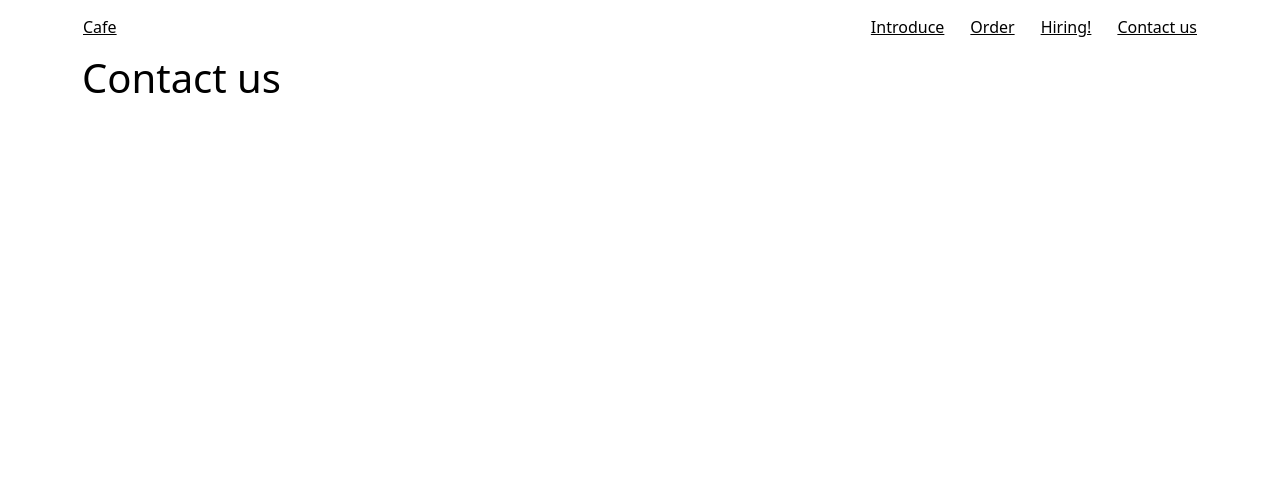
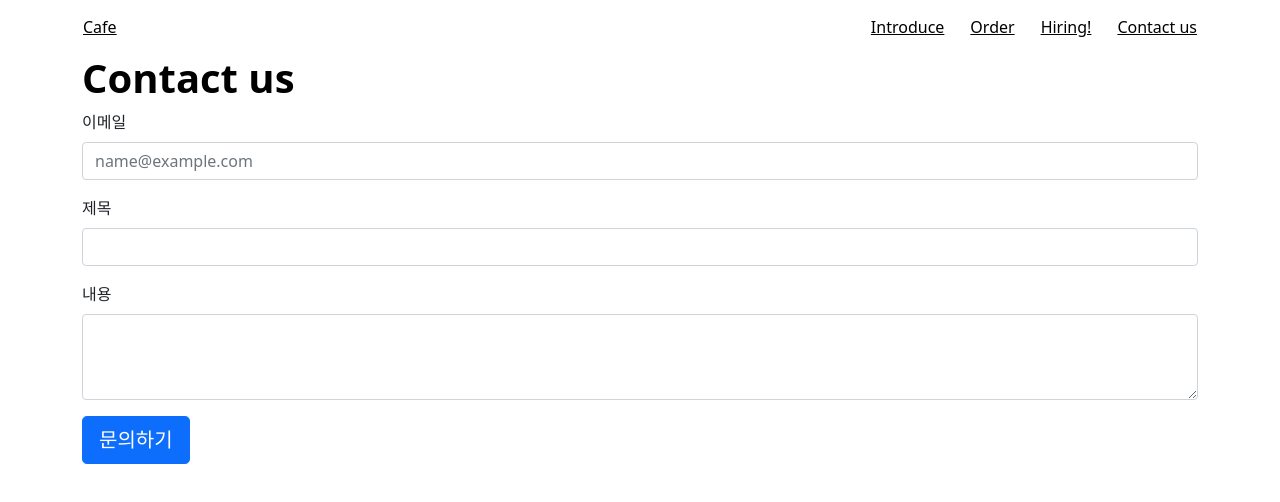
Before and after one commit to yoogukhyeon/nextJsCafe, a Next.js app: page /contactus in a window 1280 px wide. Shown: the top 502 px of the page. Built offline with nearby package versions, Linux system fonts and the light colour scheme.

Commit message:
order , hiring , contact 코드 추가

```diff
--- a/pages/contactus.js
+++ b/pages/contactus.js
@@ -1,12 +1,43 @@
+import { useState } from 'react'
 import Header from '../components/Header'
 
 
 export default function ContactUs(){
+    const [email , setEmail] = useState(' ');
+    const [subject , setsubject] = useState(' ');
+    const [content , setcontent] = useState(' ');
+
+    const handelSubmit = (event) => {
+        event.preventDefault();
+
+        console.log('input Data' , email , subject , content)
+    }
     return (
         <div className="container">
         <Header/>
 
-         <h1>Contact us</h1>
+         <h1 className="font-bold">Contact us</h1>
+
+         <form onSubmit={handelSubmit}>
+                 <div className="mb-3">
+                    <label htmlFor="exampleFormControlInput1" className="form-label">이메일</label>
+                    <input type="email" className="form-control" id="exampleFormControlInput1" placeholder="name@example.com"
+                    value={email} onChange={event => setEmail(event.target.value)} />
+                </div>
+                <div className="mb-3">
+                    <label htmlFor="subjectInput" className="form-label">제목</label>
+                    <input type="text" className="form-control" id="subjectInput" placeholder="제목"
+                      value={subject} onChange={event => setsubject(event.target.value)} />
+                </div>
+                <div className="mb-3">
+                    <label htmlFor="exampleFormControlTextarea1" className="form-label">내용</label>
+                    <textarea className="form-control" id="exampleFormControlTextarea1" rows="3"
+                    value={content} onChange={event => setcontent(event.target.value)}
+                    />
+                </div>
+
+                <button className="btn btn-lg btn-primary">문의하기</button>
+         </form>
       </div>
     )
 }
--- a/pages/hiring.js
+++ b/pages/hiring.js
@@ -6,7 +6,9 @@ export default function Hiring(){
         <div className="container">
         <Header/>
 
-         <h1>Hiring</h1>
+         <h1 className="font-bold">Hiring</h1>
+
+         <p>cafe에서는 언제나 새로운 직원을 뽑고 있습니다!</p>
       </div>
     )
 }
```
Also changed, not shown: pages/order.js (+45 -5 lines).
